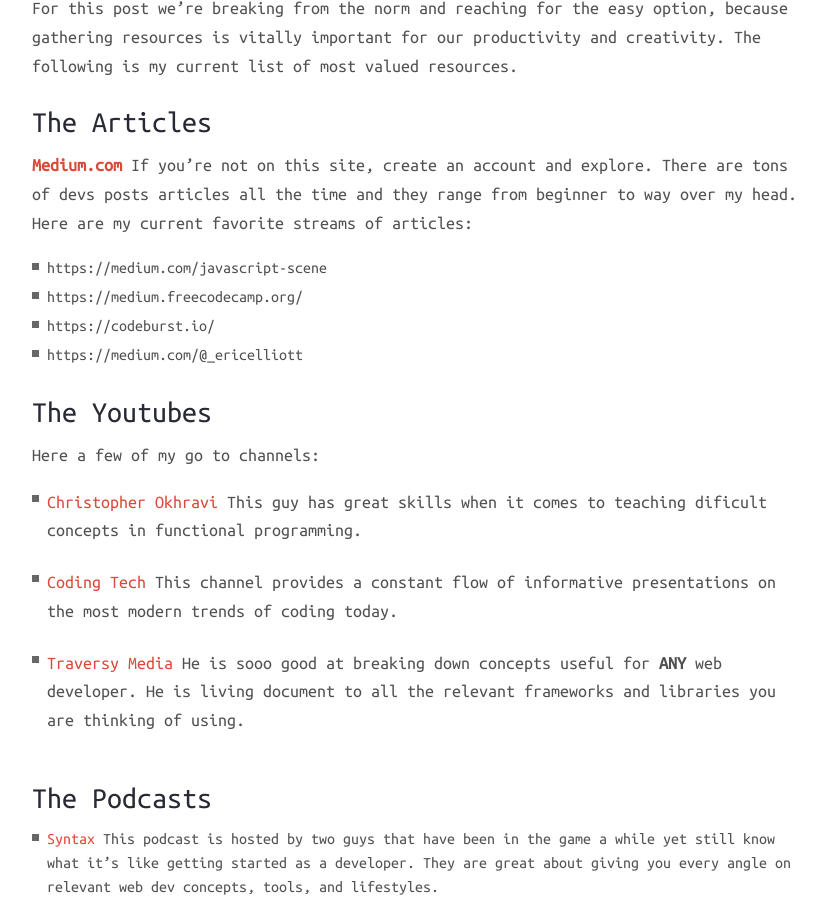
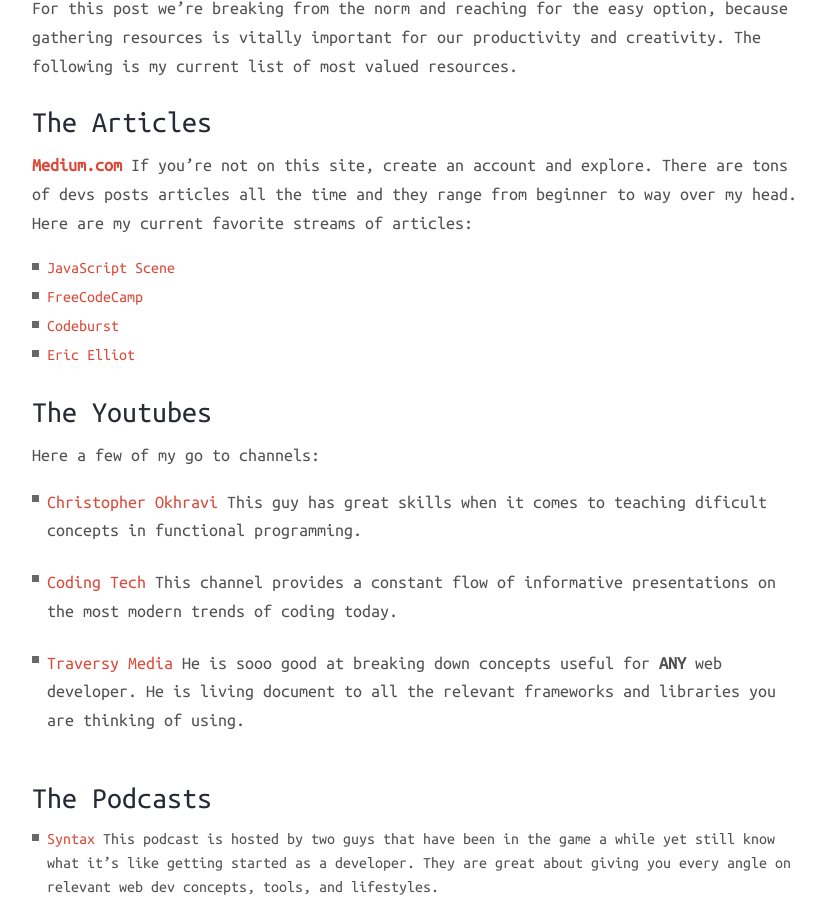
Before and after one commit to david-vanderhaar/blog, a Jekyll site: the page built from _posts/2018-07-01-resources-are-easy-inspiration-is-hard.md, in a window 1280 px wide and 900 px high, scrolled down 1120 px. Shown: the whole window, without its empty margins (224-1049 px from the left). Built offline with Jekyll 4.4.1, drawn with Linux system fonts in a browser that asks for light colours; nearby versions of some CDN libraries.

Commit message:
update links

```diff
--- a/_posts/2018-07-01-resources-are-easy-inspiration-is-hard.md
+++ b/_posts/2018-07-01-resources-are-easy-inspiration-is-hard.md
@@ -18,10 +18,10 @@ For this post we're breaking from the norm and reaching for the easy option, bec
 [**Medium.com**](https://medium.com/)
 If you're not on this site, create an account and explore. There are tons of devs posts articles all the time and they range from beginner to way over my head.
 Here are my current favorite streams of articles:
-- https://medium.com/javascript-scene
-- https://medium.freecodecamp.org/
-- https://codeburst.io/
-- https://medium.com/@_ericelliott
+- [JavaScript Scene](https://medium.com/javascript-scene)
+- [FreeCodeCamp](https://medium.freecodecamp.org/)
+- [Codeburst](https://codeburst.io/)
+- [Eric Elliot](https://medium.com/@_ericelliott)
 
 ### The Youtubes
 
```
